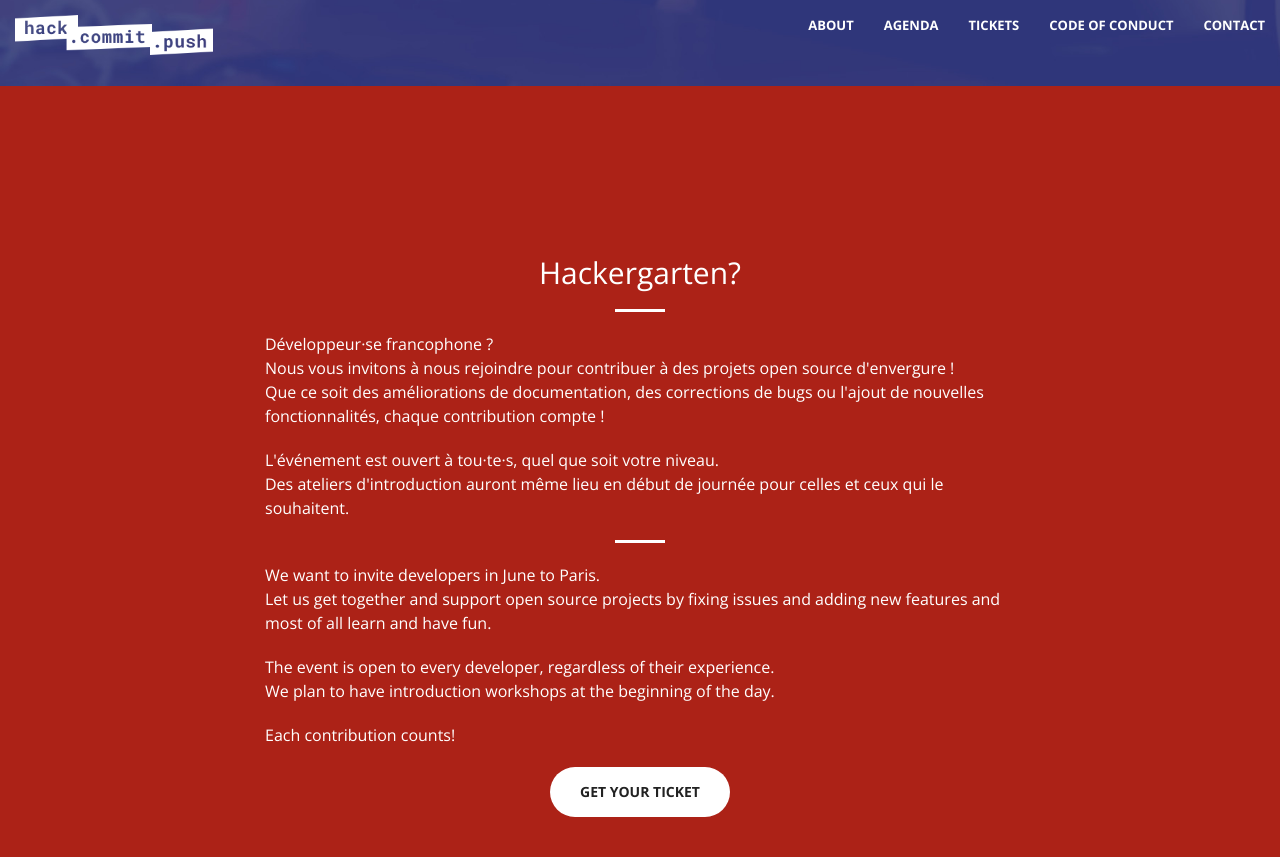
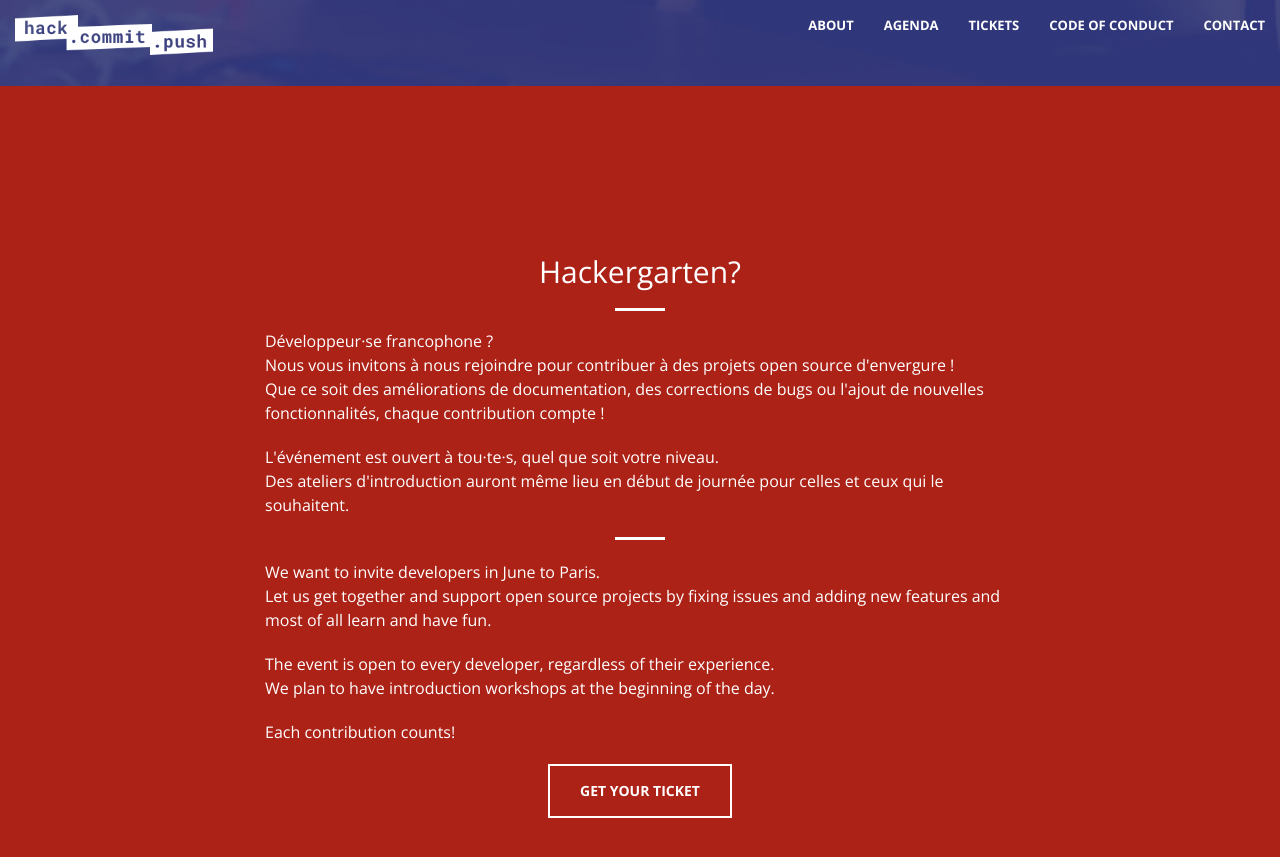
Before and after one commit to hackergarten/Paris2019, a Jekyll site: the page built from index.html, in a window 1280 px wide and 900 px high, scrolled down 814 px. Shown: the top 857 px of the window. Built offline with Jekyll 4.4.1, drawn with Linux system fonts in a browser that asks for light colours; some of the changed text lies outside the part shown.

Commit message:
Take Jessica feedback into account
 - remove borders from images
 - improve contrast by changing the blue color
 - reduce icon size and add spacing
 - homogeneize button style

```diff
--- a/_includes/agenda.html
+++ b/_includes/agenda.html
@@ -11,42 +11,42 @@
         <div class="row">
             <div class="col-sm-12 text-center">
                 <div class="service-box">
-                    <i class="fa fa-4x fa-coffee wow bounceIn text-primary"></i>
+                    <i class="fa fa-3x fa-coffee wow bounceIn text-primary"></i>
                     <h3>9:00 to 10:00</h3>
                     <p class="text-muted">Register at the reception, meet the other attendants!</p>
                 </div>
             </div>
             <div class="col-sm-12 text-center">
                 <div class="service-box">
-                    <i class="fa fa-4x fa-bullhorn wow bounceIn text-primary" data-wow-delay=".1s"></i>
+                    <i class="fa fa-3x fa-bullhorn wow bounceIn text-primary" data-wow-delay=".1s"></i>
                     <h3>10:00 to 11:00</h3>
                     <p class="text-muted">Hear what the organizers, sponsors and project leads have to say!</p>
                 </div>
             </div>
             <div class="col-sm-12 text-center">
                 <div class="service-box">
-                    <i class="fa fa-4x fa-laptop wow bounceIn text-primary" data-wow-delay=".2s"></i>
+                    <i class="fa fa-3x fa-laptop wow bounceIn text-primary" data-wow-delay=".2s"></i>
                     <h3>11:00 to 13:00</h3>
                     <p class="text-muted">Join a workshop or a project to work on a contribution.</p>
                 </div>
             </div>
             <div class="col-sm-12 text-center">
                 <div class="service-box">
-                    <i class="fa fa-4x fa-cutlery wow bounceIn text-primary" data-wow-delay=".2s"></i>
+                    <i class="fa fa-3x fa-cutlery wow bounceIn text-primary" data-wow-delay=".2s"></i>
                     <h3>13:00 to 14:00</h3>
                     <p class="text-muted">Time to rest and enjoy a good lunch.</p>
                 </div>
             </div>
             <div class="col-sm-12 text-center">
                 <div class="service-box">
-                    <i class="fa fa-4x fa-code-fork wow bounceIn text-primary" data-wow-delay=".3s"></i>
+                    <i class="fa fa-3x fa-code-fork wow bounceIn text-primary" data-wow-delay=".3s"></i>
                     <h3>14:00 to 18:00</h3>
                     <p class="text-muted">Get back to the project and resume your work.</p>
                 </div>
             </div>
             <div class="col-sm-12 text-center">
                 <div class="service-box">
-                    <i class="fa fa-4x fa-glass wow bounceIn text-primary" data-wow-delay=".3s"></i>
+                    <i class="fa fa-3x fa-glass wow bounceIn text-primary" data-wow-delay=".3s"></i>
                     <h3>18:00 to 19:00</h3>
                     <p class="text-muted">Nicely done! Enjoy a drink and chat with other participants.</p>
                 </div>
--- a/_includes/contact.html
+++ b/_includes/contact.html
@@ -2,7 +2,7 @@
     <div class="container-fluid text-center">
         <div class="row no-gutter">
             <div class="col-sm-8 col-sm-offset-2">
-                <h2 class="section-heading">Reach Out To the Organizers!</h2>
+                <h2 class="section-heading">Reach Out to the Organizers!</h2>
                 <hr class="light">
             </div>
         </div>
--- a/css/main.scss
+++ b/css/main.scss
@@ -5,7 +5,7 @@
 
 $spacing-unit:     	3vw;
 $theme-primary: 	#ac2217;
-$secondary-color:	#31357a;
+$secondary-color:	#1E3A7F;
 $theme-dark: 		#222;
 $text-color:		white;
 $border-color:		white;
@@ -35,43 +35,13 @@ a, button {
 
 .text-primary { color: $text-color;}
 
-hr { border-color: $border-color;}
+hr {
+	border-color: $border-color;
 
-#bs-example-navbar-collapse-1 {
-	border: none;
-	text-align: right;
-
-	li { height: 5vh;}
-}
-
-header, section:not(#agenda) {
-	& {
-		display: flex;
-		min-height: 100%;
-		align-items: center !important;
+	h2 + & {
+		margin-bottom: 2vh;
 	}
 }
-
-#contact {
-	a {
-		display: block;
-
-		img {
-			background-color: $pic-bg-color;
-			border: 2px solid $secondary-color;
-			display: inline-block;
-			margin-bottom: 3vh;
-		}
-	}
-
-	& .container-fluid .row:last-child {
-		div:last-child {
-			a img:last-child { margin: 0;}
-		}
-	}
-
-}
-
 
 #mainNav {
 	& {
@@ -89,20 +59,20 @@ header, section:not(#agenda) {
 			color: $secondary-color;
 		}
 	}
+
+	#bs-example-navbar-collapse-1 {
+		border: none;
+		text-align: right;
+
+		li { height: 3vh;}
+	}
 }
 
-
-#about, #tickets, #contact {
-	background-color: $theme-primary;
-	color: $text-color;
-}
-
-#agenda, #coc {
+header, section:not(#agenda) {
 	& {
-		background-color: $secondary-color;
-	}
-	&, & .text-muted {
-		color: $text-color;
+		display: flex;
+		min-height: 100%;
+		align-items: center !important;
 	}
 }
 
@@ -149,6 +119,55 @@ header .header-content {
 }
 
 
+#about, #tickets, #contact {
+	background-color: $theme-primary;
+	color: $text-color;
+}
+
+#agenda, #coc {
+	& {
+		background-color: $secondary-color;
+	}
+	&, & .text-muted {
+		color: $text-color;
+	}
+}
+
+#about {
+	.btn {
+		background-color: transparent;
+		border-radius: 0;
+		color: white;
+		border: 2px solid white;
+	}
+}
+
+#agenda {
+	.row > div {
+		margin-bottom: 3vh;
+	}
+}
+
+#contact {
+	a {
+		display: block;
+
+		img {
+			background-color: $pic-bg-color;
+			display: inline-block;
+			margin-bottom: 3vh;
+		}
+	}
+
+	& .container-fluid .row:last-child {
+		div:last-child {
+			a img:last-child { margin: 0;}
+		}
+	}
+
+}
+
+
 
 @media screen and (min-width: 375px) {
 	a:focus:not(#logo-link):not(.btn) {
```
Also changed, not shown: img/header.jpg.
